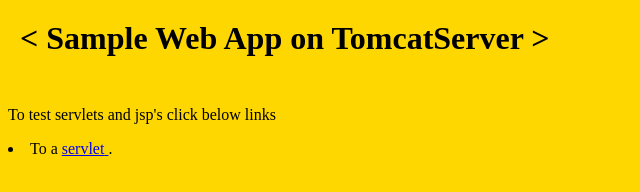
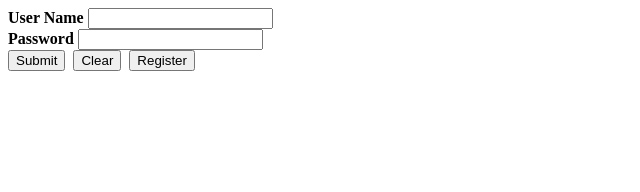
Before and after one commit to narukulla/MyThirdApp, a plain HTML site: page MyThirdApp/WebContent/index.html in a window 1280 px wide. Shown: the whole page, without its empty margins (0-640 px from the left). Drawn offline with Linux system fonts and the light colour scheme.

Commit message:
modified index.html

```diff
--- a/MyThirdApp/WebContent/index.html
+++ b/MyThirdApp/WebContent/index.html
@@ -1,23 +1,16 @@
 <html>
-  <head>
-    <title>Sample "Hello, World" Application</title>
-  </head>
-  <body bgcolor=gold>
-
-    <table border="0" cellpadding="10">
-      <tr>
-      <td style="width: 691px; height: 58px; ">
-          <h1>&lt; Sample Web App on TomcatServer &gt;</h1>
-        </td>
-      </tr>
-    </table>
-
-
-    <p>To test servlets and jsp's
-    click below links<u1>
-     <li>To a <a href="/MyThirdServlet"><p1>servlet</p1>
-    </a>.
-    </u1>
-
-  </body>
+<head>
+	<title>Sample Application 1.0</title>
+</head>
+<body>
+<div>
+<form action="submit_form" method="post">
+<strong>User Name  <input name="firstname" type="text" /> </strong><br />
+<strong>Password      </strong><input name="surname" type="text" /><br />
+<input type="submit" value="Submit">&nbsp;
+<input type="reset" value="Clear" />&nbsp;
+<input type="reset" value="Register" />&nbsp;
+</form>
+</div>
+</body>
 </html>
```
